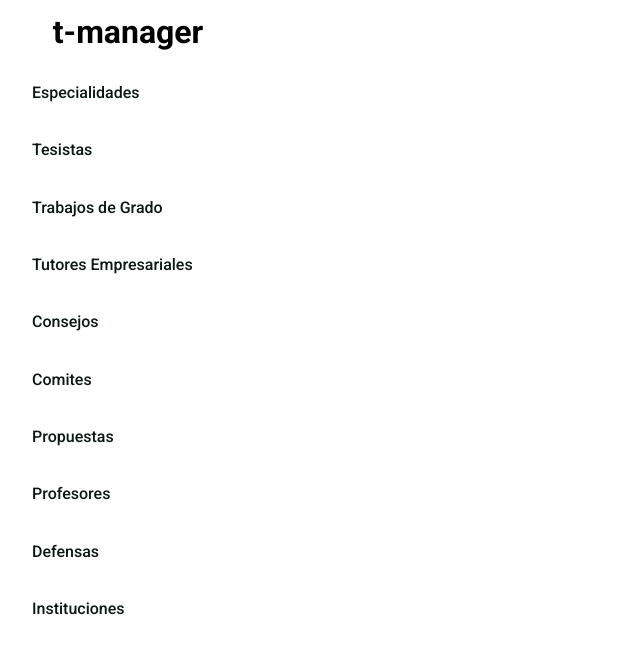
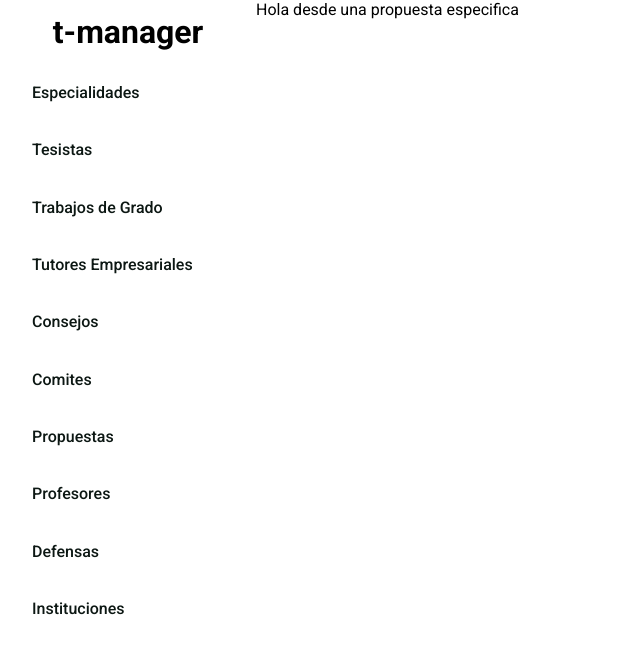
Before and after one commit to DanielDSDS/tesis-manager, a React (Vite) app: page /propuesta in a window 1280 px wide. Shown: the top 654 px of the page, without its empty margins (0-640 px from the left). Built offline with nearby package versions, Linux system fonts and the light colour scheme.

Commit message:
Daniel - Added routing Propuesta,PropuestasTable

```diff
--- a/src/App.js
+++ b/src/App.js
@@ -30,7 +30,7 @@ const App = () => {
                     <Route path="/profesores" component={Profesores} />
                     <Route path="/defensas" component={Defensas} />
                     <Route path="/instituciones" component={Instituciones} />
-                    <Route path="/propuestas/:id_propuesta" component={Propuesta} />
+                    <Route path="/propuesta" component={Propuesta} />
                 </Switch>
             </div>
         </Router>
--- a/src/components/Propuestas/PropuestasTable.js
+++ b/src/components/Propuestas/PropuestasTable.js
@@ -21,9 +21,12 @@ const PropuestasTable = () => {
     }, [])
 
     const handleRowClick = (e, rowData) => {
-        console.log(e.target)
         const { id_propuesta } = rowData;
-        //history.push(`/propuesta/${id_propuesta}`)
+        history.push({
+            pathname: '/propuesta',
+            search: `?query=${id_propuesta}`,
+            state: { rowData }
+        })
     }
 
     //obtener todas las propuestas
```
Also changed, not shown: src/components/Propuestas/Propuesta.js (+4 -4 lines), 2 other files (tests, documents, lock files or other folders).
